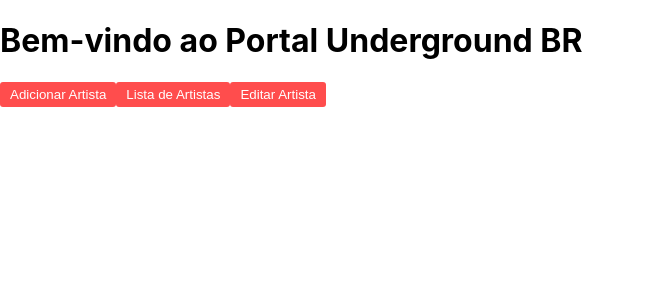
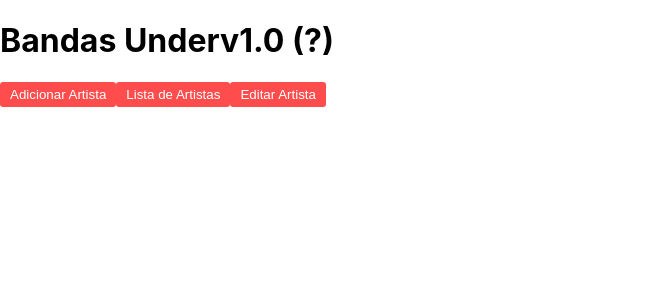
Before and after one commit to gustavocrvlh/BandasUnderFrontEnd, a React (Create React App) app: page / in a window 1280 px wide. Shown: the top 300 px of the page, without its empty margins (0-645 px from the left). Built offline with nearby package versions, Linux system fonts and the light colour scheme.

Commit message:
crud completo (?)

```diff
--- a/src/pages/ArtistList.js
+++ b/src/pages/ArtistList.js
@@ -1,6 +1,8 @@
 import React, { useEffect, useState } from 'react';
 import { getArtists } from '../services/api';
 
+
+//getDomainName e formatValue -> devem ser globais
 
 /*
 Tem campo na tabela do banco de dados q ao
--- a/src/pages/Home.js
+++ b/src/pages/Home.js
@@ -5,7 +5,7 @@ const Home = () => {
 
     return (
         <div>
-            <h1>Bem-vindo ao Portal Underground BR</h1>
+            <h1>Bandas Underv1.0 (?)</h1>
             <button onClick={() => navigate('/add-artist')}>Adicionar Artista</button>
             <button onClick={() => navigate('/list-artists')}>Lista de Artistas</button>
             <button onClick={() => navigate('/edit-artist/')}>Editar Artista</button>
```
